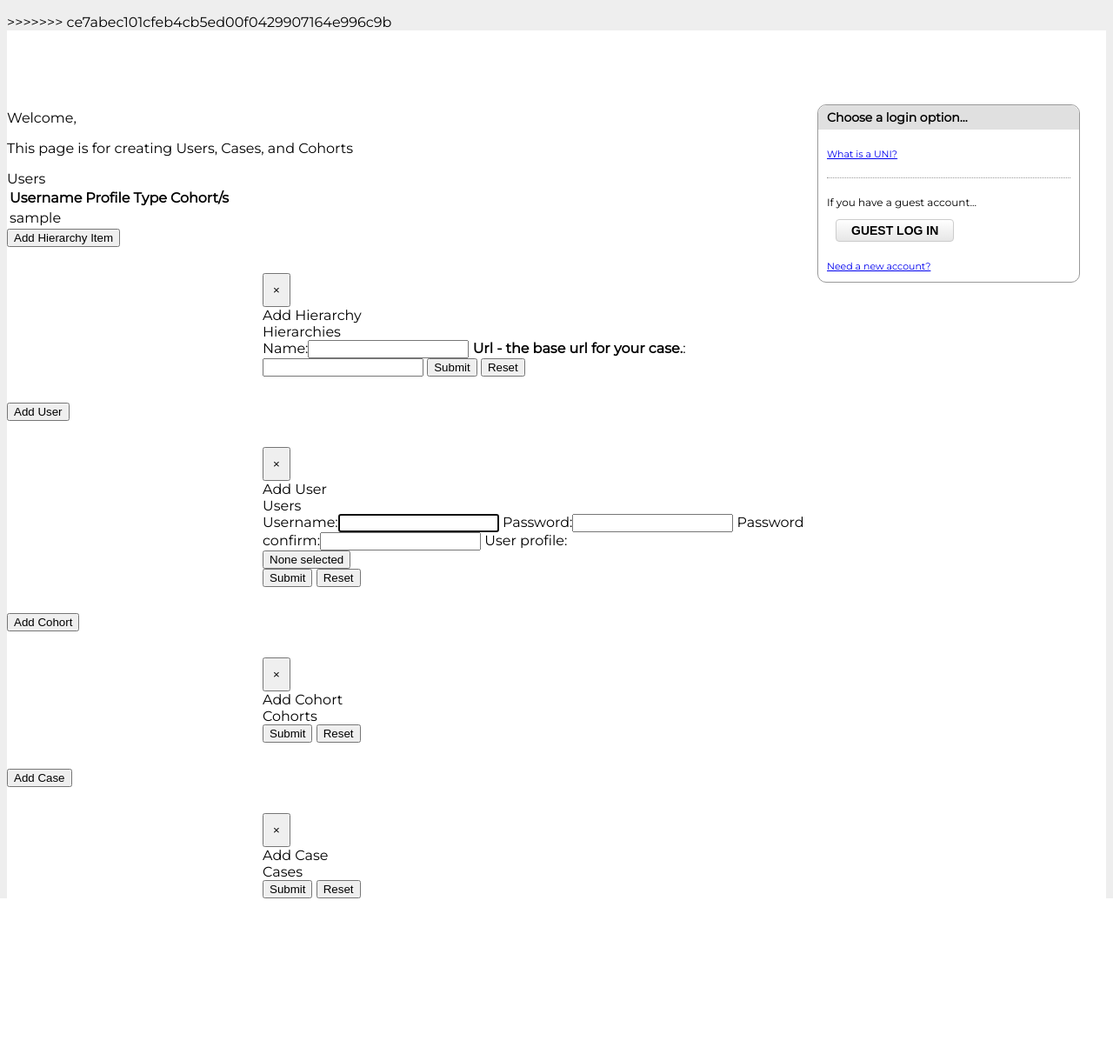
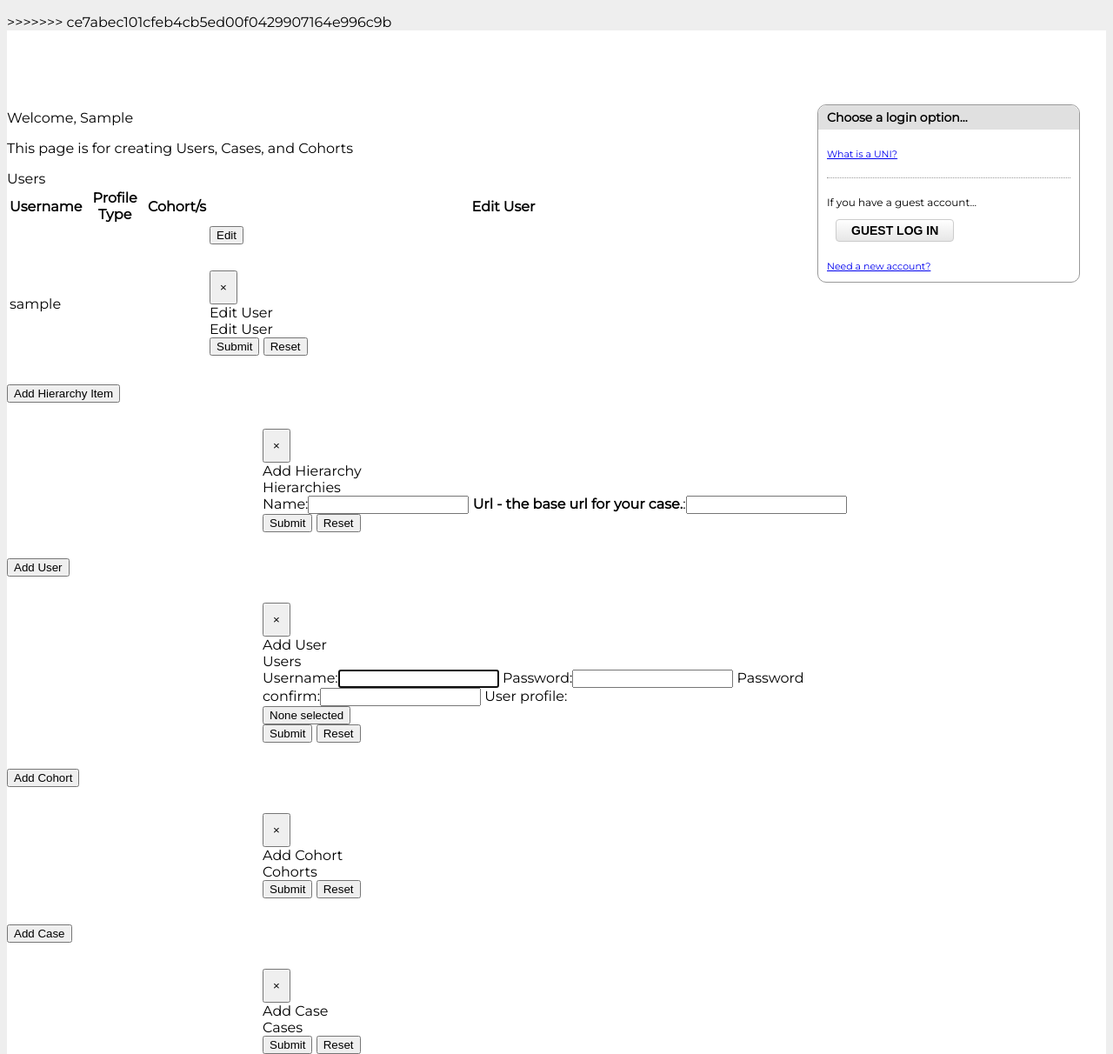
Before and after one commit to ccnmtl/uelc, a Django app: template uelc/templates/pagetree/uelc_admin.html in a window 1280 px wide. Shown: the part 57-1269 px from the top of the page at 87% size. Before the commit the page ends 1090 px from the top, so only its background shows below. Run offline with Django 3.2, Linux system fonts and the light colour scheme; tables that the repository leaves empty hold one stand-in row (values such as "Sample post"); the template is opened without the code that fills it: values that come from a table or form of the project are taken from there, most other values are stand-ins (such as "Sample title", 1, 10 or a date in 2020); form fields are guessed from the names that the template uses; parts of the project's set-up code (start-up, migrations or seed data) failed here and were passed over; some libraries are stand-ins or nearby versions.

Commit message:
edit user from

```diff
--- a/media/js/uelc_admin/uelc_admin.js
+++ b/media/js/uelc_admin/uelc_admin.js
@@ -126,11 +126,31 @@ jQuery(document).ready(function(){
       }else{
         elem = jQuery('.user-select');
         html = '<option value='+data.user+'>'+data.username+'</option>';
-        form = jQuery('#add-user-form').trigger("reset");
+        form = jQuery('#add-user-form');
         elem.append(html);
         this.resetForm(form);
         alert('created user');
       }
+    },
+    this.editUserCallback = function(data){
+      if(data.error){
+        alert(data.error)
+      }else{
+        user_id = data.user_id;
+        username = data.username;
+        row = jQuery('#user-'+user_id);
+        this.updateUserRow(row, username);
+        modal = jQuery('#edit-user-form-modal-'+user_id);
+        modal.modal('hide')
+        alert('user has been updated successfully!')
+      }
+    },
+
+    this.updateUserRow = function(row, username){
+      console.log(row);
+      console.log(username);
+      td_username = jQuery(row).children('.td-username');
+      td_username.text(username);
     },
 
     this.createCohortCallback = function(data){
--- a/uelc/main/models.py
+++ b/uelc/main/models.py
@@ -42,6 +42,11 @@ class UserProfile(models.Model):
     )
     user = models.OneToOneField(User, related_name="profile")
     profile_type = models.CharField(max_length=12, choices=PROFILE_CHOICES)
+
+    def edit_form(self):
+        class EditForm(forms.Form):
+            username = forms.CharField(widget=forms.widgets.Input(attrs={'class': 'edit-user-username'}), initial=self.user.username)
+        return EditForm()
 
     def _get_cohorts(self):
         cohorts = Cohort.objects.filter(user=self.user.id)
--- a/uelc/templates/pagetree/uelc_admin.html
+++ b/uelc/templates/pagetree/uelc_admin.html
@@ -10,9 +10,9 @@ button.close{
   padding: 10px;
 }
 </style>
-<p>Welcome,</p>
+<p>Welcome, {{ user_view }}</p>
 <p>This page is for creating Users, Cases, and Cohorts</p>
-{% if user_view%}
+{% if user_view %}
   <div class="panel panel-default">
       <div class="panel-heading">Users</div>
       <div class="panel-body">
@@ -22,14 +22,40 @@ button.close{
                 <th>Username</th>
                 <th>Profile Type</th>
                 <th>Cohort/s</th>
+                <th>Edit User</th>
               </tr>
             </thead>
             <tbody>
               {% for user in users %}
-              <tr>
-                <td>{{ user.username }}</td>
+              <tr id="user-{{user.id}}">
+                <td class="td-username">{{ user.username }}</td>
                 <td>{{ user.profile.profile_type }}</td>
                 <td>{{ user.profile.cohorts}}</td>
+                <td>
+                  <button class="demo btn btn-info btn-sm" data-toggle="modal"  data-target="#edit-user-form-modal-{{user.id}}" href="#edit-user-form-modal-{{user.id}}">Edit</button>
+                  <div id="edit-user-form-modal-{{user.id}}" class="modal fade">
+                    <div class="modal-dialog">
+                        <div class="modal-content">
+                            <button type="button" class="close" data-dismiss="modal" aria-label="Close"><span aria-hidden="true">&times;</span></button>
+                            <div class="modal-header panel-heading">Edit User</div>
+                            <div class="modal-body">
+                              <div id="edit-user" class="panel panel-default">
+                                <div class="panel-heading">Edit User</div>
+                                <div class="panel-body">
+                                  <form data-toggle="validator" id="edit-user-form" action="." method="post">{% csrf_token %}
+                                    {{user.profile.edit_form|bootstrap}}
+                                    <input type="hidden" name="action" value="editUserCallback">
+                                    <input type="hidden" name="user_id" value="{{user.id}}">
+                                    <input type="submit" class="btn btn-primary form-submit" value="Submit">
+                                    <input type="reset" class="reset-button hidden" value="Reset" />
+                                  </form>
+                                </div>
+                              </div><!--end #hierarchiess-->
+                              </div> <!--end modal-dialog-->
+                        </div><!-- end modal-content-->
+                    </div><!--end .model-body-->
+                  </div><!--end #add-hierarchy-form-modal .modal-->
+                </td>
               </tr>
               {% endfor %}
           </tbody>
@@ -47,7 +73,7 @@ button.close{
               <div id="hierarchies" class="panel panel-default">
                 <div class="panel-heading">Hierarchies</div>
                 <div class="panel-body">
-                  <form data-toggle="validator" id="add-hierarchy-form" action="." method="post">
+                  <form data-toggle="validator" id="add-hierarchy-form" action="." method="post">{% csrf_token %}
                     {{create_hierarchy_form|bootstrap}}
                     <input type="hidden" name="action" value="hierarchyCallback">
                     <input type="submit" class="btn btn-primary form-submit" value="Submit">
@@ -70,7 +96,7 @@ button.close{
           <div id="users" class="panel panel-default">
             <div class="panel-heading">Users</div>
             <div class="panel-body">
-              <form role="form" data-toggle="validator" id="add-user-form" action="." method="post">
+              <form role="form" data-toggle="validator" id="add-user-form" action="." method="post">{% csrf_token %}
                 {{create_user_form|bootstrap}}
                 <input type="hidden" name="action" value="createUserCallback">
                 <input type="submit" class="btn btn-primary form-submit" value="Submit">
@@ -93,7 +119,7 @@ button.close{
               <div id="cohorts" class="panel panel-default">
                 <div class="panel-heading">Cohorts</div>
                 <div class="panel-body">
-                <form role="form" data-toggle="validator" id="add-cohort-form" action="." method="post">
+                <form role="form" data-toggle="validator" id="add-cohort-form" action="." method="post">{% csrf_token %}
                   {{cohortmodel.add_form|bootstrap}}
                     <input type="hidden" name="action" value="createCohortCallback">
                     <input type="submit" class="btn btn-primary form-submit" value="Submit">
@@ -116,7 +142,7 @@ button.close{
               <div id="cases" class="panel panel-default">
                 <div class="panel-heading">Cases</div>
                 <div class="panel-body">
-                <form role="form" data-toggle="validator" id="add-case-form" action="." method="post">
+                <form role="form" data-toggle="validator" id="add-case-form" action="." method="post">{% csrf_token %}
                   {{casemodel.add_form|bootstrap}}
                   <input type="hidden" name="action" value="createCaseCallback">
                   <input type="submit" class="btn btn-primary form-submit" value="Submit">
```
Also changed, not shown: uelc/main/views.py (+11 -0 lines).
